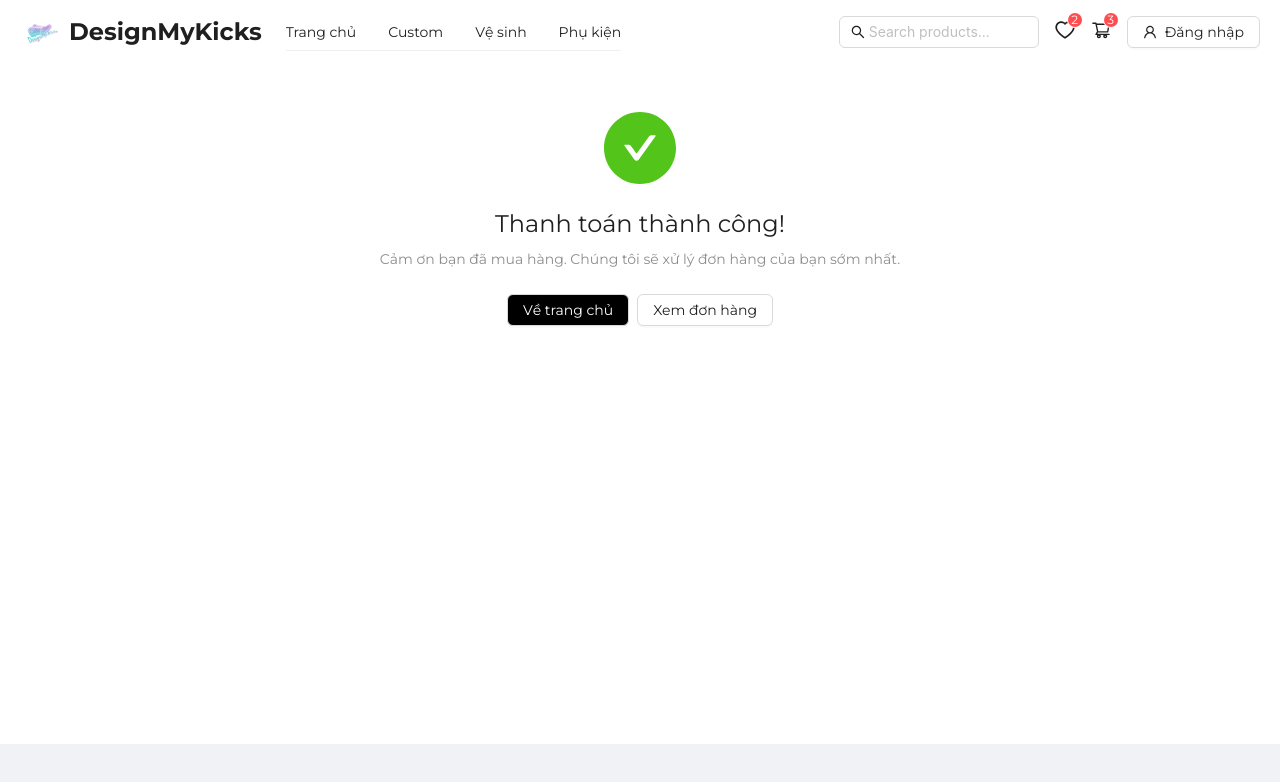
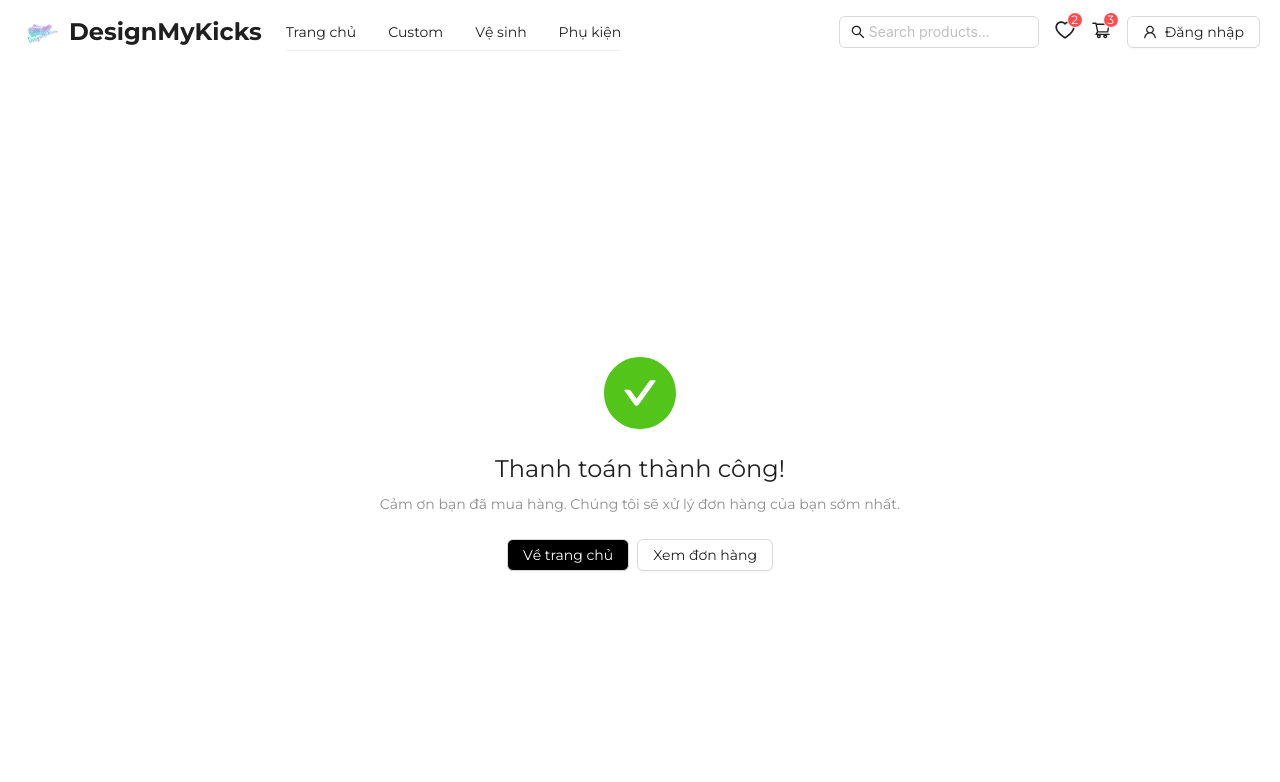
Before and after one commit to phamthanh1002/EXE201-CustomShoesSystem-FE, a React (Vite) app: page /payment-success in a window 1280 px wide. Shown: the top 782 px of the page. Built offline with nearby package versions, Linux system fonts and the light colour scheme; no server answers.

Commit message:
Update .gitignore to ignore .env and update Firebase + Payment pages

```diff
--- a/src/firebase.js
+++ b/src/firebase.js
@@ -2,14 +2,15 @@ import { initializeApp } from "firebase/app";
 import { getAuth, GoogleAuthProvider } from "firebase/auth";
 
 const firebaseConfig = {
-  apiKey: "AIzaSyDxbcGo0aI4E79UpP8vurCk4IZ-aNfjYWQ",
-  authDomain: "customshoese.firebaseapp.com",
-  projectId: "customshoese",
-  storageBucket: "customshoese.firebasestorage.app",
-  messagingSenderId: "104058127966",
-  appId: "1:104058127966:web:ea48727b3772b957f656cf",
-  measurementId: "G-M8X2QTZGR5",
+  apiKey: import.meta.env.VITE_FIREBASE_API_KEY,
+  authDomain: import.meta.env.VITE_FIREBASE_AUTH_DOMAIN,
+  projectId: import.meta.env.VITE_FIREBASE_PROJECT_ID,
+  storageBucket: import.meta.env.VITE_FIREBASE_STORAGE_BUCKET,
+  messagingSenderId: import.meta.env.VITE_FIREBASE_MESSAGING_SENDER_ID,
+  appId: import.meta.env.VITE_FIREBASE_APP_ID,
+  measurementId: import.meta.env.VITE_FIREBASE_MEASUREMENT_ID,
 };
+
 const app = initializeApp(firebaseConfig);
 
 const auth = getAuth(app);
--- a/src/pages/customer/Payment/PaymentFailure.jsx
+++ b/src/pages/customer/Payment/PaymentFailure.jsx
@@ -6,6 +6,15 @@ const PaymentFailure = () => {
   const navigate = useNavigate();
 
   return (
+    <div
+      style={{
+        display: "flex",
+        flexDirection: "column",
+        justifyContent: "center",
+        alignItems: "center",
+        minHeight: "100vh",
+      }}
+    >
       <Result
         status="error"
         title="Thanh toán thất bại"
@@ -23,6 +32,7 @@ const PaymentFailure = () => {
           </Button>,
         ]}
       />
+    </div>
   );
 };
 
--- a/src/pages/customer/Payment/PaymentSuccess.jsx
+++ b/src/pages/customer/Payment/PaymentSuccess.jsx
@@ -6,6 +6,15 @@ const PaymentSuccess = () => {
   const navigate = useNavigate();
 
   return (
+    <div
+      style={{
+        display: "flex",
+        flexDirection: "column",
+        justifyContent: "center",
+        alignItems: "center",
+        minHeight: "100vh",
+      }}
+    >
       <Result
         status="success"
         title="Thanh toán thành công!"
@@ -23,6 +32,7 @@ const PaymentSuccess = () => {
           </Button>,
         ]}
       />
+    </div>
   );
 };
 
```
Also changed, not shown: 1 other file (tests, documents, lock files or other folders). Lines whose indentation alone changed are shown as unchanged.
